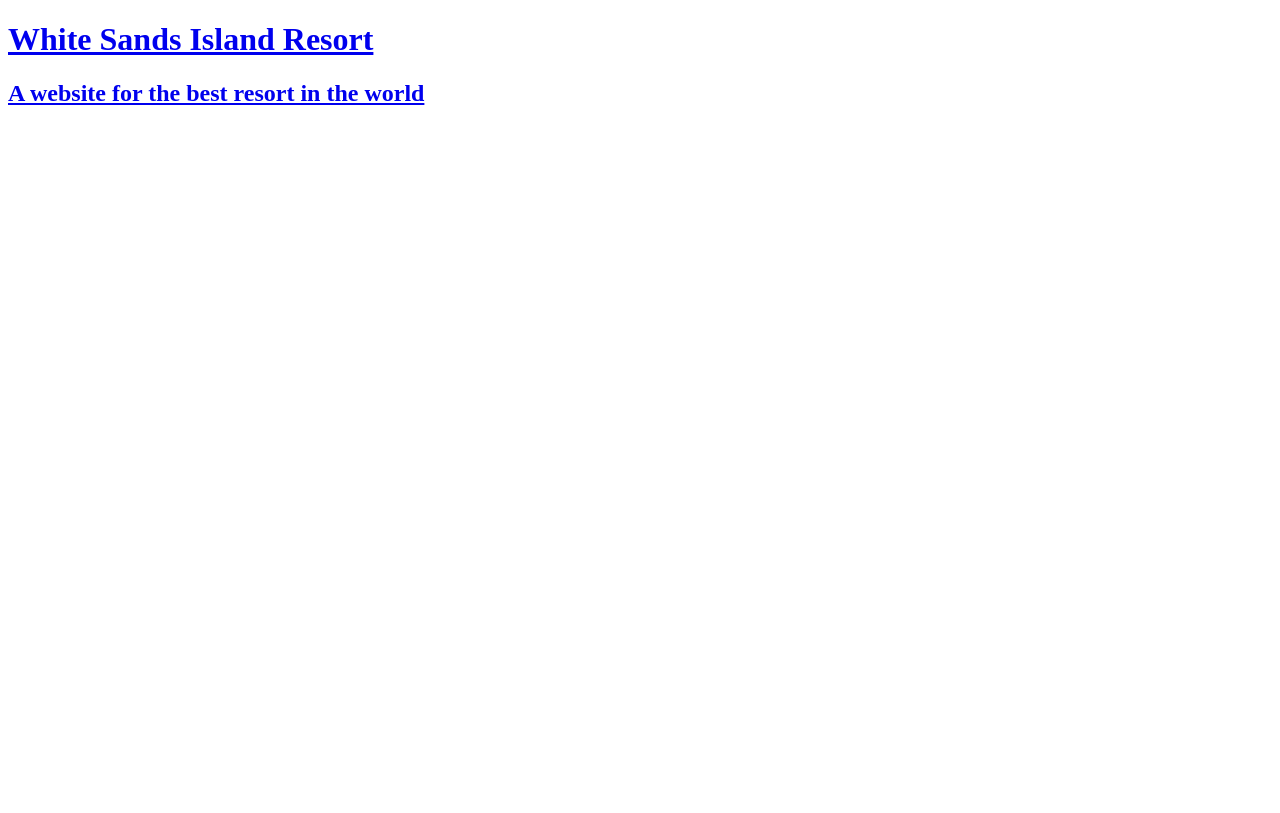
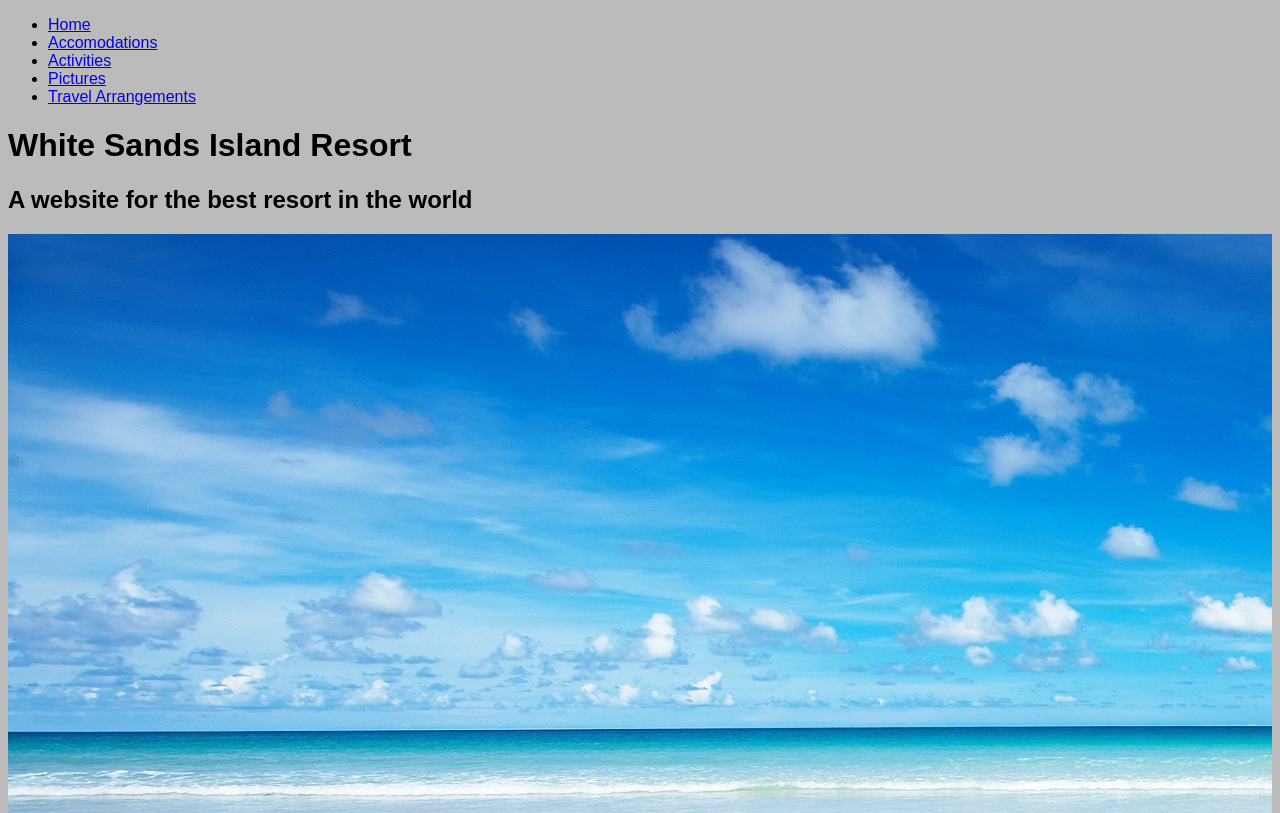
Before and after one commit to mwarsame9/resort, a plain HTML site: page index.html in a window 1280 px wide. Shown: the top 813 px of the page. Drawn offline with Linux system fonts and the light colour scheme.

Commit message:
committing my new website basic

```diff
--- a/css/styles.css
+++ b/css/styles.css
@@ -0,0 +1,18 @@
+html {
+  font-family: Skia, sans-serif;
+  background-color: #BBBBBB;
+}
+
+#header {
+  overflow: hidden;
+  width: 100%;
+}
+.header {
+  height: 100%;
+  background-size: cover;
+  background-repeat: no-repeat;
+  background-position: center center;
+}
+.relative {
+  position:relative;
+}
--- a/index.html
+++ b/index.html
@@ -5,11 +5,20 @@
     <title> White Sands Island Resort </title>
   </head>
   <div class="navbar">
-    <a href="index.html">
+    <ul>
+      <li><a href="index.html">Home</a></li>
+      <li><a href="accomodations.html">Accomodations</a></li>
+      <li><a href="activities.html">Activities</a></li>
+      <li><a href="pictures.html">Pictures</a></li>
+      <li><a href="travel-arrangements.html">Travel Arrangements</a></li>
+    </ul>
   </div>
   <body>
     <h1> White Sands Island Resort </h1>
     <h2> A website for the best resort in the world </h2>
+    <div id="header" class="relative">
+      <img src="img/beach-header.jpg" alt="Beach view!" class="header">
+    </div>
     <p>  </p>
   </body>
 </html>
```
Also changed, not shown: accomodations.html (+10 -1 lines), activities.html (+10 -1 lines), pictures.html (+10 -1 lines), travel-arrangements.html (+10 -1 lines), img/Yellow-Sand-Beach.jpg (added), img/beach-header.jpg (added).
